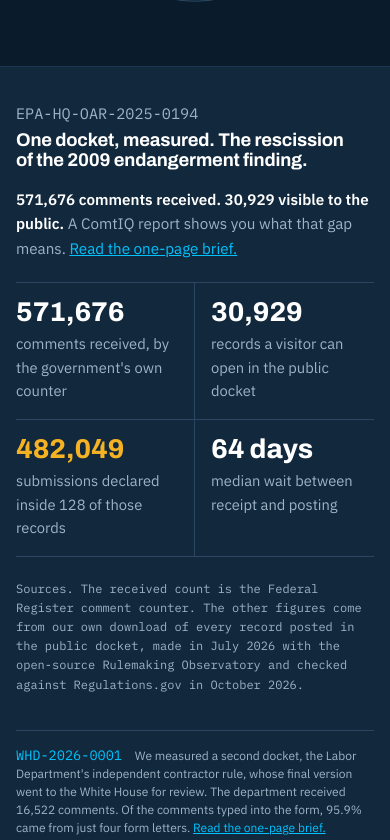
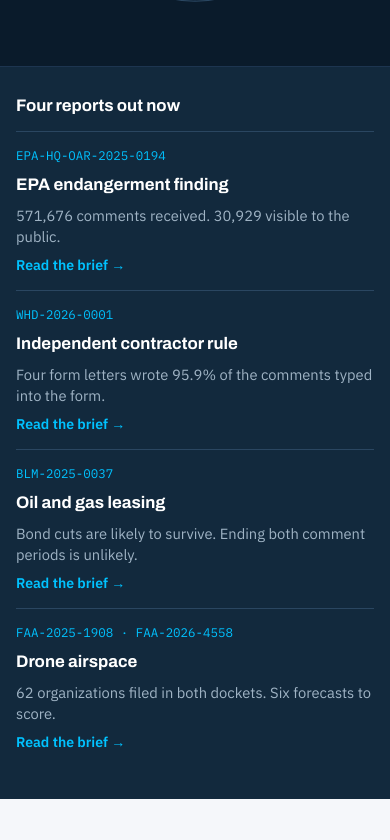
Before and after one commit to panitzvanessa/comtiq-site, a plain HTML site: page index.html in a window 390 px wide. Shown: the part 951-1791 px from the top of the page. Drawn offline with Linux system fonts and the light colour scheme.

Commit message:
Four-report strip under hero; EPA figures move to reports; sources collapsed

```diff
--- a/index.html
+++ b/index.html
@@ -109,7 +109,7 @@
 
 /* ---------- record strip ---------- */
 .record { background: var(--navy-2); color: var(--on-navy); border-top: 1px solid #1d3550; }
-.record .wrap { padding-block: 34px 38px; display: grid; gap: 22px; }
+.record .wrap { padding-block: 30px 32px; display: grid; gap: 16px; }
 .record .head { display: flex; justify-content: space-between; gap: 16px; flex-wrap: wrap; align-items: baseline; }
 .record .head p { color: var(--on-navy-muted); font-size: 0.95rem; max-width: 46em; }
 .record .docket { font-family: var(--mono); font-size: 0.85rem; color: var(--cyan); }
@@ -122,6 +122,32 @@
 .fig .l { font-size: 0.92rem; color: var(--on-navy-muted); }
 .record .also { margin-top: 14px; padding-top: 14px; border-top: 1px solid #2A4661; color: var(--on-navy-muted); font-size: 0.74rem; line-height: 1.5; }
 .record .also .docket { margin-right: 10px; }
+.strip-h { font-size: 1.05rem; font-weight: 700; color: #FFFFFF; letter-spacing: 0; }
+.quick { display: grid; grid-template-columns: repeat(4, minmax(0, 1fr)); border-top: 1px solid #2A4661; }
+.q { display: grid; gap: 6px; align-content: start; padding: 18px 18px 4px 0; text-decoration: none; color: var(--on-navy); border-right: 1px solid #2A4661; }
+.q + .q { padding-left: 18px; }
+.q:last-child { border-right: 0; }
+.q b { color: #FFFFFF; font-family: var(--display); font-size: 1.05rem; font-weight: 700; }
+.q .l { font-size: 0.92rem; color: var(--on-navy-muted); line-height: 1.45; }
+.q .go { font-size: 0.88rem; color: var(--cyan); font-weight: 600; }
+.q .docket { font-size: 0.78rem; }
+.q:hover b, .q:focus-visible b { color: var(--cyan); }
+@media (max-width: 900px) {
+  .quick { grid-template-columns: repeat(2, minmax(0, 1fr)); }
+  .q { padding: 16px 16px 16px 0; border-right: 0; border-bottom: 1px solid #2A4661; }
+  .q + .q { padding-left: 0; }
+  .q:nth-child(odd) { border-right: 1px solid #2A4661; }
+  .q:nth-child(even) { padding-left: 16px; }
+}
+@media (max-width: 560px) {
+  .quick { grid-template-columns: 1fr; }
+  .q, .q:nth-child(odd), .q:nth-child(even) { padding: 14px 0; border-right: 0; }
+  .q:last-child { border-bottom: 0; }
+}
+.record.box { border-radius: 12px; padding: 28px; display: grid; gap: 22px; border-top: 0; }
+@media (max-width: 560px) { .record.box { padding: 22px 18px; } }
+details.src summary { cursor: pointer; color: var(--cyan); font-weight: 500; }
+details.src p { margin-top: 8px; }
 .record .src { font-size: 0.7rem; color: var(--on-navy-muted); font-family: var(--mono); }
 @media (max-width: 760px) {
   .figs { grid-template-columns: repeat(2, minmax(0, 1fr)); }
@@ -263,21 +289,13 @@
 
   <section class="record" aria-labelledby="record-title">
     <div class="wrap">
-      <div class="head">
-        <div>
-          <p class="docket">EPA-HQ-OAR-2025-0194</p>
-          <h3 id="record-title" style="color:#FFFFFF; margin-top: 6px;">One docket, measured. The rescission of the 2009 endangerment finding.</h3>
-        </div>
-        <p><b style="color:#FFFFFF;">571,676 comments received. 30,929 visible to the public.</b> A ComtIQ report shows you what that gap means. <a href="epa-endangerment-brief.html" style="color: var(--cyan);">Read the one-page brief.</a></p>
+      <h2 class="strip-h" id="record-title">Four reports out now</h2>
+      <div class="quick">
+        <a class="q" href="epa-endangerment-brief.html"><span class="docket">EPA-HQ-OAR-2025-0194</span><b>EPA endangerment finding</b><span class="l">571,676 comments received. 30,929 visible to the public.</span><span class="go">Read the brief →</span></a>
+        <a class="q" href="independent-contractor-brief.html"><span class="docket">WHD-2026-0001</span><b>Independent contractor rule</b><span class="l">Four form letters wrote 95.9% of the comments typed into the form.</span><span class="go">Read the brief →</span></a>
+        <a class="q" href="oil-gas-leasing-brief.html"><span class="docket">BLM-2025-0037</span><b>Oil and gas leasing</b><span class="l">Bond cuts are likely to survive. Ending both comment periods is unlikely.</span><span class="go">Read the brief →</span></a>
+        <a class="q" href="drone-airspace-brief.html"><span class="docket">FAA-2025-1908 · FAA-2026-4558</span><b>Drone airspace</b><span class="l">62 organizations filed in both dockets. Six forecasts to score.</span><span class="go">Read the brief →</span></a>
       </div>
-      <div class="figs">
-        <div class="fig"><span class="n">571,676</span><span class="l">comments received, by the government's own counter</span></div>
-        <div class="fig"><span class="n">30,929</span><span class="l">records a visitor can open in the public docket</span></div>
-        <div class="fig"><span class="n alert">482,049</span><span class="l">submissions declared inside 128 of those records</span></div>
-        <div class="fig"><span class="n">64 days</span><span class="l">median wait between receipt and posting</span></div>
-      </div>
-      <p class="src">Sources. The received count is the Federal Register comment counter. The other figures come from our own download of every record posted in the public docket, made in July 2026 with the open-source Rulemaking Observatory and checked against Regulations.gov in October 2026.</p>
-      <p class="also"><span class="docket">WHD-2026-0001</span> We measured a second docket, the Labor Department's independent contractor rule, whose final version went to the White House for review. The department received 16,522 comments. Of the comments typed into the form, 95.9% came from just four form letters. <a href="independent-contractor-brief.html" style="color: var(--cyan);">Read the one-page brief.</a></p>
     </div>
   </section>
 
@@ -340,6 +358,22 @@
         <p class="eyebrow">First reports</p>
         <h2>Four briefs out now, one docket in production.</h2>
         <p>Each report goes out free to a different group of readers while we build. The EPA brief reads a final rule and the agency's answers. The Labor Department brief reads the record while the final rule is still under White House review. The BLM brief forecasts which provisions of a proposal will change before the agency decides. The FAA drone brief reads two linked proposals together. <b style="color: var(--ink);">All four one-page briefs are out now.</b></p>
+      </div>
+      <div class="record box" aria-labelledby="epa-title">
+        <div class="head">
+          <div>
+            <p class="docket">What one report measured · <span style="white-space: nowrap;">EPA-HQ-OAR-2025-0194</span></p>
+            <h3 id="epa-title" style="color:#FFFFFF; margin-top: 6px;">One docket, measured. The rescission of the 2009 endangerment finding.</h3>
+          </div>
+          <p><b style="color:#FFFFFF;">571,676 comments received. 30,929 visible to the public.</b> A ComtIQ report shows you what that gap means. <a href="epa-endangerment-brief.html" style="color: var(--cyan);">Read the one-page brief.</a></p>
+        </div>
+        <div class="figs">
+          <div class="fig"><span class="n">571,676</span><span class="l">comments received, by the government's own counter</span></div>
+          <div class="fig"><span class="n">30,929</span><span class="l">records a visitor can open in the public docket</span></div>
+          <div class="fig"><span class="n alert">482,049</span><span class="l">submissions declared inside 128 of those records</span></div>
+          <div class="fig"><span class="n">64 days</span><span class="l">median wait between receipt and posting</span></div>
+        </div>
+        <details class="src"><summary>See sources</summary><p>The received count is the Federal Register comment counter. The other figures come from our own download of every record posted in the public docket, made in July 2026 with the open-source Rulemaking Observatory and checked against Regulations.gov in October 2026.</p></details>
       </div>
       <div class="reports">
         <div class="rep">
```
